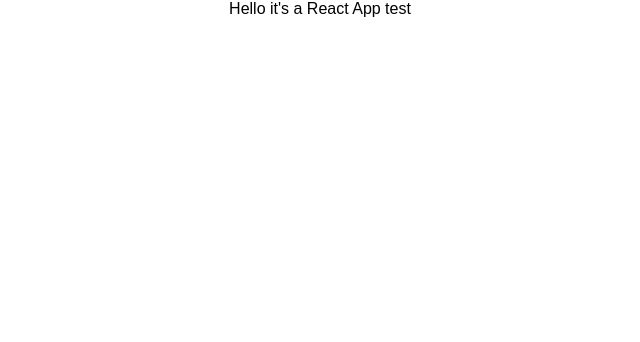
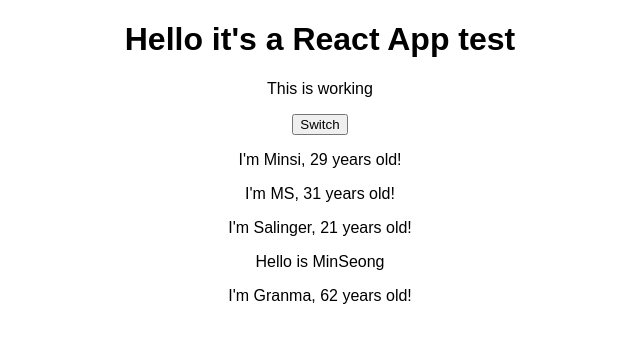
Before and after one commit to minsikim/react-app-test, a React (Create React App) app: page / in a window 1280 px wide. Shown: the top 342 px of the page, without its empty margins (320-960 px from the left). Built offline with nearby package versions, Linux system fonts and the light colour scheme.

Commit message:
add handler

```diff
--- a/src/App.css
+++ b/src/App.css
@@ -1,28 +1,3 @@
 .App {
   text-align: center;
 }
-
-.App-logo {
-  animation: App-logo-spin infinite 20s linear;
-  height: 80px;
-}
-
-.App-header {
-  background-color: #222;
-  height: 150px;
-  padding: 20px;
-  color: white;
-}
-
-.App-title {
-  font-size: 1.5em;
-}
-
-.App-intro {
-  font-size: large;
-}
-
-@keyframes App-logo-spin {
-  from { transform: rotate(0deg); }
-  to { transform: rotate(360deg); }
-}
--- a/src/App.js
+++ b/src/App.js
@@ -1,13 +1,34 @@
 import React, { Component } from 'react';
 import './App.css';
+import Person from './Person/Person'
 
 class App extends Component {
+  //this is special variable extended from compenent
+  state = {
+    persons: [
+      { name: 'Minsi', age: 29},
+      { name: 'MS', age: 31},
+      { name: 'Salinger', age: 21},
+      { name: 'Granma', age: 62}
+    ]
+  }
+switchNameHandler = () => {
+  console.log('switchNameHandler run')
+}
+
   render() {
     return (
       <div className="App">
-        <p1>Hello it's a React App test</p1>
+        <h1>Hello it's a React App test</h1>
+        <p>This is working</p>
+        <button onClick={this.switchNameHandler}>Switch</button>
+        <Person name={this.state.persons[0].name} age={this.state.persons[0].age}/>
+        <Person name={this.state.persons[1].name} age={this.state.persons[1].age}/>
+        <Person name={this.state.persons[2].name} age={this.state.persons[2].age}>Hello is MinSeong</Person>
+        <Person name={this.state.persons[3].name} age={this.state.persons[3].age}/>
       </div>
     );
+    // return React.createElement('div', {className:'App'}, React.createElement('h1', null, "Hello it's a React App test"));
   }
 }
 
--- /dev/null
+++ b/src/Person/Person.js
@@ -0,0 +1,12 @@
+import React, { Component } from 'react';
+
+const person = (props) => {
+    return (
+        <div>
+            <p>I'm {props.name}, {props.age} years old!</p>
+            {props.children}
+        </div>
+    )
+}
+
+export default person;
```
